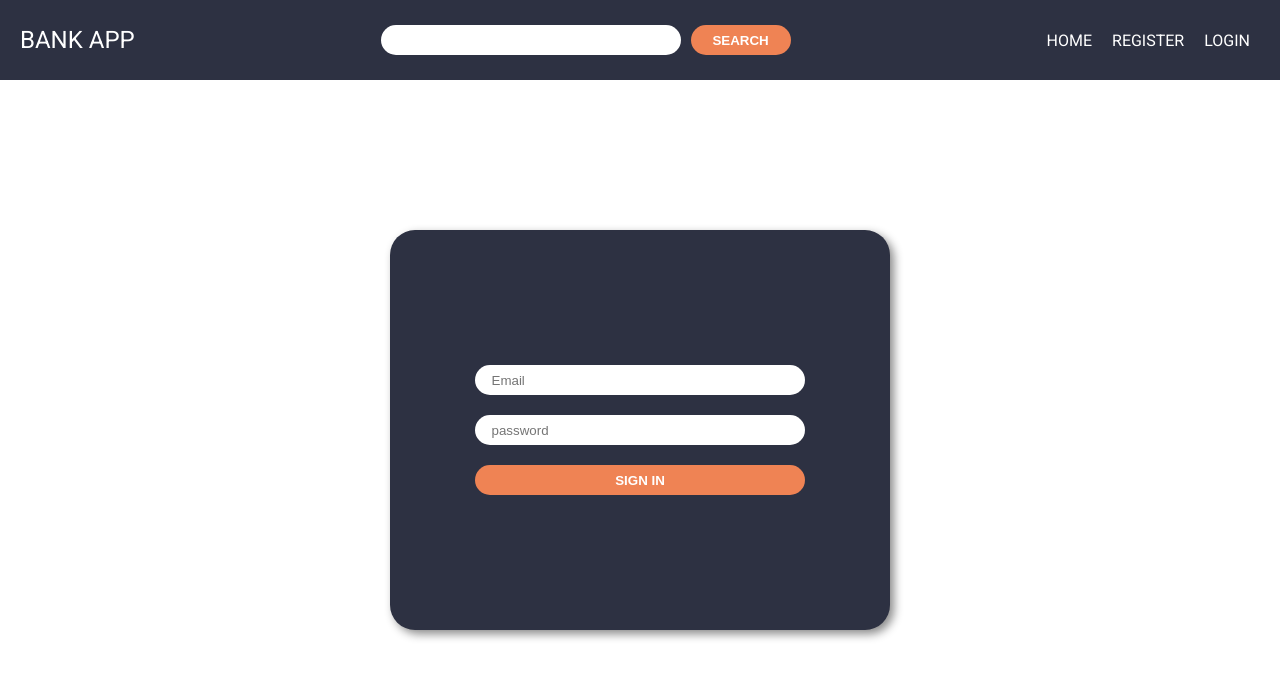
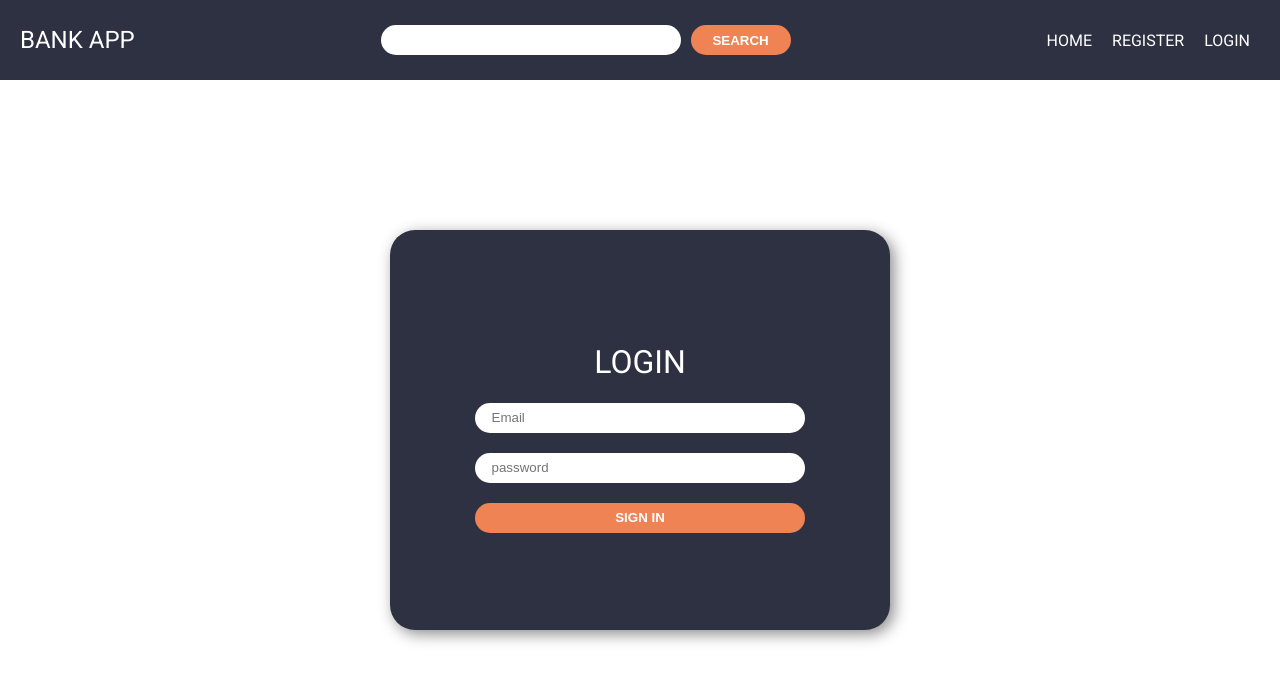
Before and after one commit to luisvalverd/fronend-bank, a React (Create React App) app: page /login in a window 1280 px wide. Shown: the top 682 px of the page. Built offline with nearby package versions, Linux system fonts and the light colour scheme.

Commit message:
modify in styles register and login, additional add titles

```diff
--- a/src/components/styles/login.css
+++ b/src/components/styles/login.css
@@ -3,6 +3,12 @@
 	display: flex;
 	justify-content: center;
 	align-content: center;
+}
+
+.card-title {
+	color: #fff;
+	font-size: xx-large;
+	text-transform: uppercase;
 }
 
 .card-login {
@@ -20,7 +26,7 @@
 	background: #2d3142;
 
 	border-radius: 25px;
-	box-shadow: 4px 4px 10px rgb(138, 138, 138);
+	box-shadow: 4px 4px 15px rgb(138, 138, 138);
 }
 
 .email-login, .password-login, .sign-in {
--- a/src/components/styles/register.css
+++ b/src/components/styles/register.css
@@ -2,6 +2,15 @@
   display: flex;
   justify-content: center;
   align-content: center;
+}
+
+.card-title {
+	width: 100%;
+	height: 30px;
+	display: flex;
+	justify-content: center;
+	margin-top: 25px;
+	margin-bottom: 20px;
 }
 
 .register-card {
@@ -16,7 +25,7 @@
 
   padding: 50px;
   border: none;
-  box-shadow: 4px 4px 10px rgb(32, 32, 32);
+  box-shadow: 4px 4px 15px rgb(32, 32, 32);
   border-radius: 25px;
 }
 
--- a/src/routers/login.js
+++ b/src/routers/login.js
@@ -6,6 +6,7 @@ export default class Login extends Component {
     return (
 			<div className="body">
 				<div className="card-login">
+					<label className="card-title">login</label>
 					<form>
 						<input className="email-login" type="email" placeholder="Email" />
 						<input className="password-login" type="password" placeholder="password" />
--- a/src/routers/register.js
+++ b/src/routers/register.js
@@ -6,6 +6,9 @@ export default class Register extends Component {
     return (
       <div className="body">
         <div className="register-card">
+					<div className="card-title">
+						<label className="title">register</label>
+					</div>
           <form>
 						<div className="names-register">
 							<input type="text" className="firts_name" placeholder="Name"/>
```
